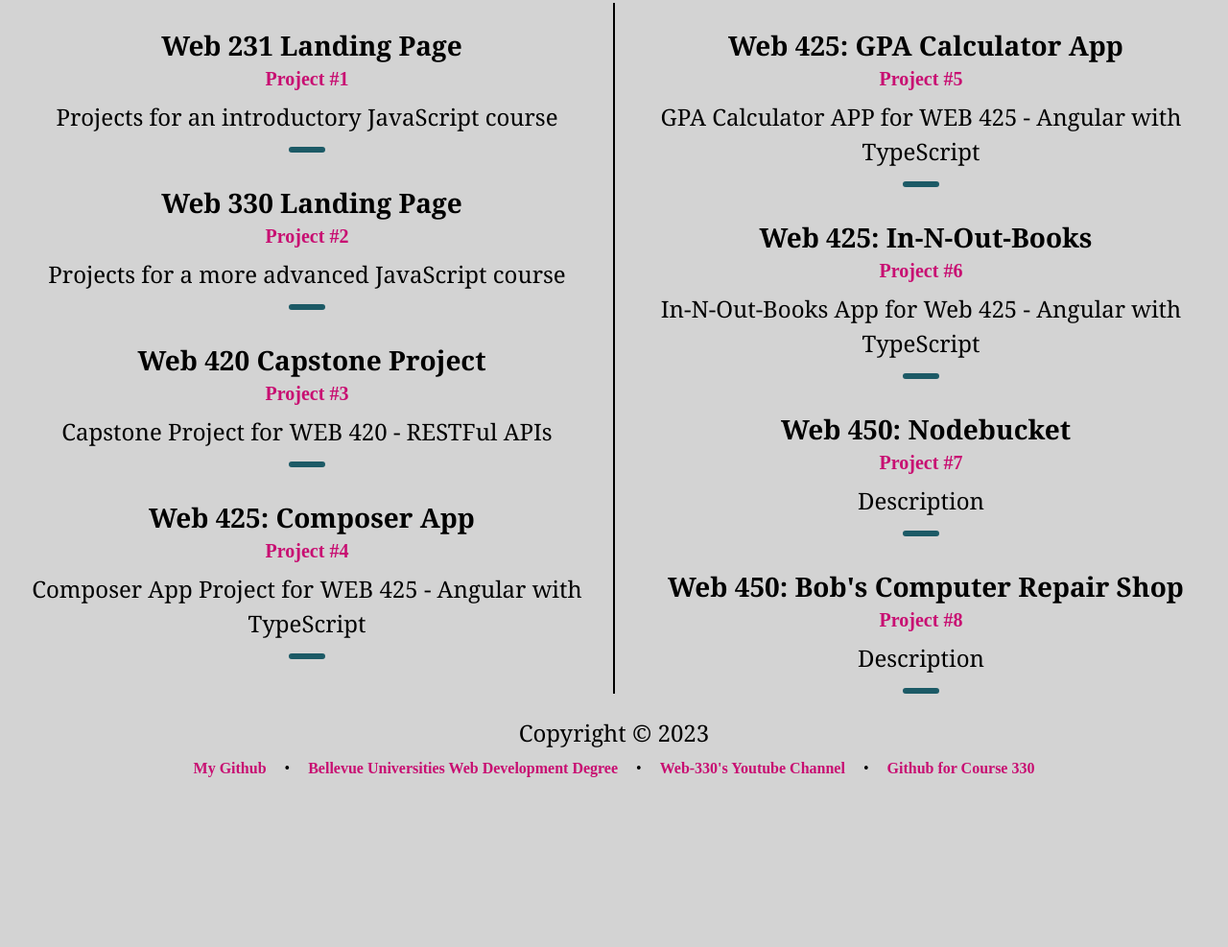
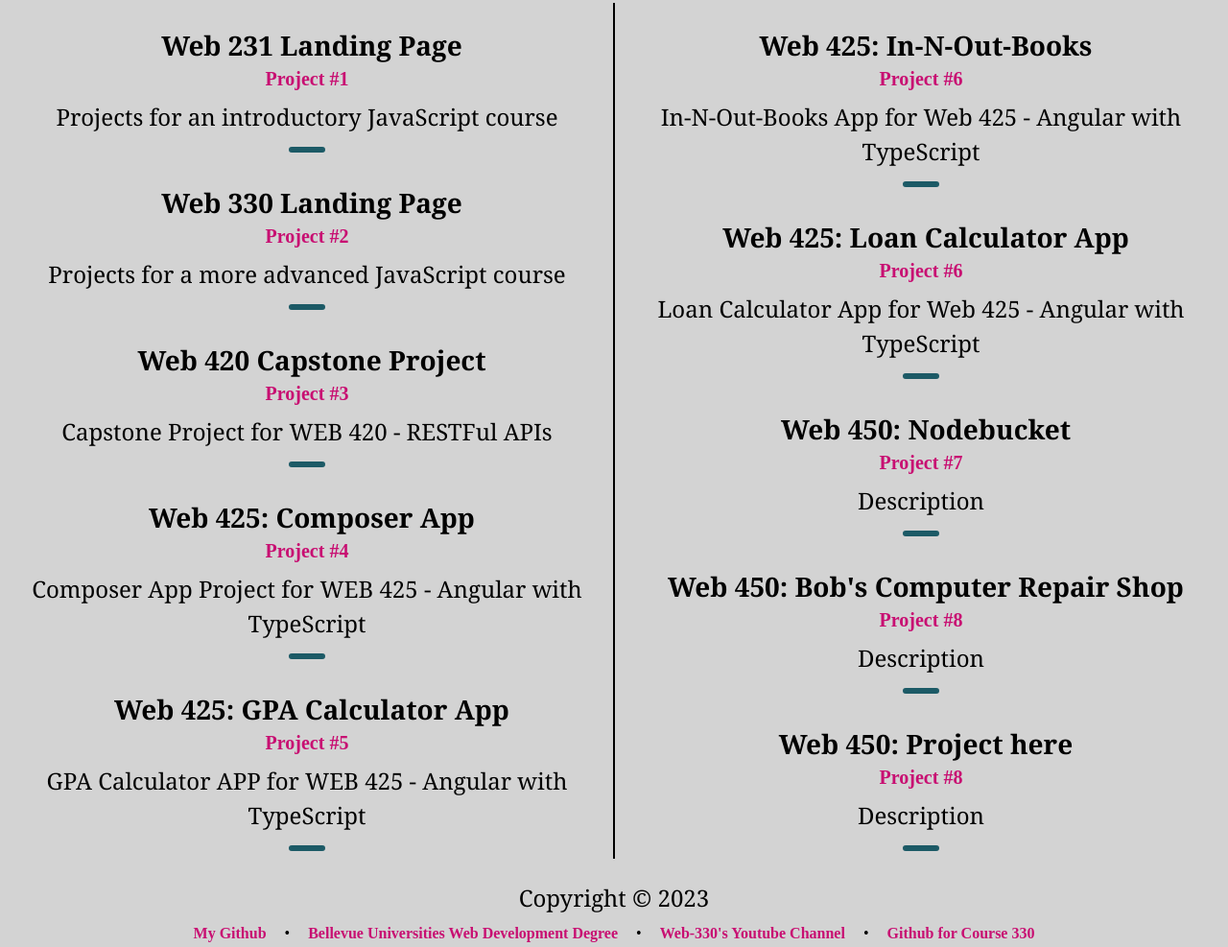
Before and after one commit to jdupuis825/Portfolio, a plain HTML site: page projects.html in a window 1280 px wide. Shown: the part 289-1276 px from the top of the page at 96% size. Before the commit the page ends 1104 px from the top, so only its background shows below. Drawn offline with Linux system fonts and the light colour scheme.

Commit message:
Projects page update for loan app

```diff
--- a/projects.html
+++ b/projects.html
@@ -92,6 +92,15 @@
                         <hr id="line">
 
                         <div class="card">
+                            <div class="card-title"><h4>Web 425: Loan Calculator App</h4></div>
+                            <div class="card-content">
+                                <a href="https://jdupuis825.github.io/loan-app/" target="_blank" class="content-project">Project #6</a>
+                                <p>Loan Calculator App for Web 425 - Angular with TypeScript</p>
+                            </div>
+                        </div>
+                        <hr id="line">
+
+                        <div class="card">
                             <div class="card-title"><h4>Web 450: Nodebucket</h4></div>
                             <div class="card-content">
                                 <a href="#" target="_blank" class="content-project">Project #7</a>
@@ -108,6 +117,15 @@
                             </div>
                         </div>
                         <hr id="line">
+
+                        <div class="card">
+                            <div class="card-title"><h4>Web 450: Project here</h4></div>
+                            <div class="card-content">
+                                <a href="#" target="_blank" class="content-project">Project #8</a>
+                                <p>Description</p>
+                            </div>
+                        </div>
+                        <hr id="line">
                     </div>
                 </div>
             </div>
```
